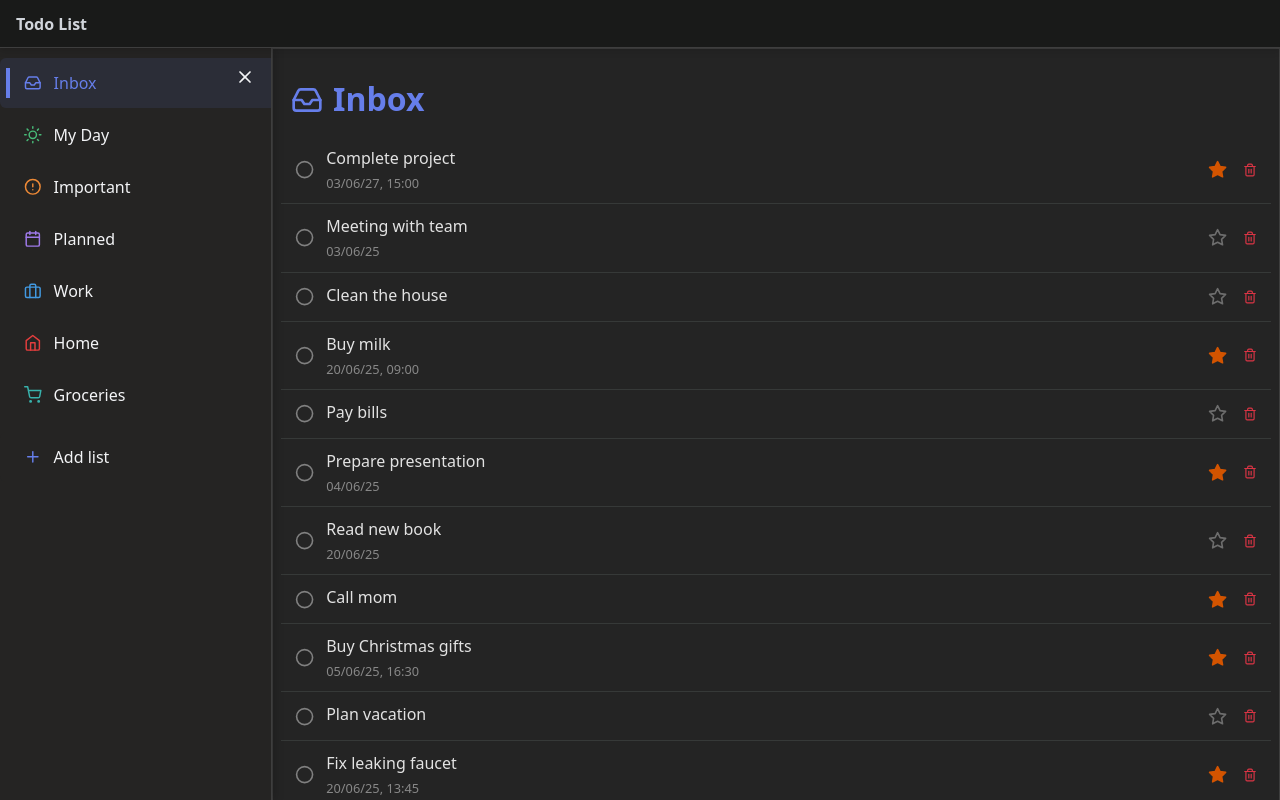
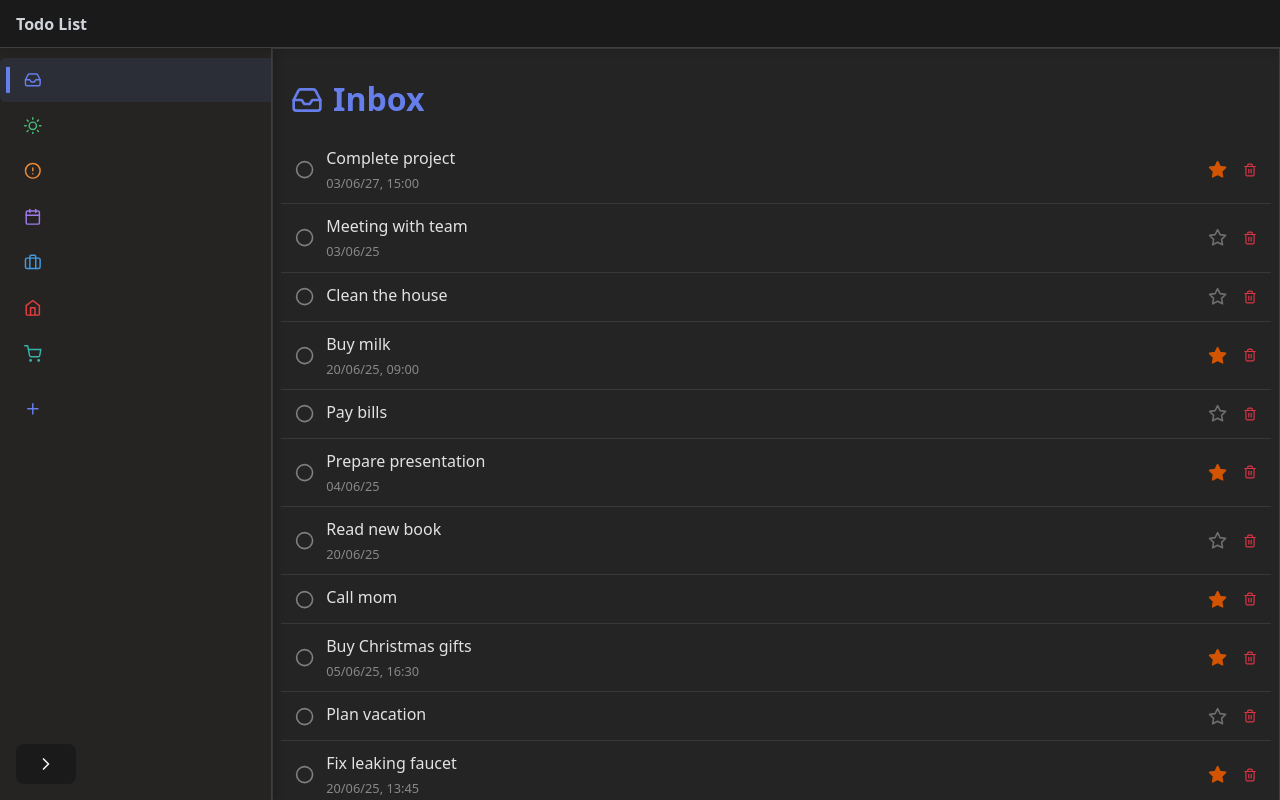
Before and after one commit to CarloGaspa/Portfolio-ToDoList, a React (Vite) app: page / in a window 1280 px wide. Shown: the top 800 px of the page. Built offline with nearby package versions, Linux system fonts and the light colour scheme.

Commit message:
add button open close

```diff
--- a/src/App.jsx
+++ b/src/App.jsx
@@ -390,7 +390,7 @@ export default function App() {
       <div className="main-area">
         <SideBar
           isOpen={sidebarOpen}
-          onClose={() => setSidebarOpen(false)}
+          onOpenClose={() => setSidebarOpen(!sidebarOpen)}
           items={sideBarItems}
           onSelectItem={setActiveContent}
           onAddItem={() => setIsModalListOpen(true)} // apri pop-up
--- a/src/components/SideBar.css
+++ b/src/components/SideBar.css
@@ -57,10 +57,26 @@
 }
 
 /* Item States */
-.sidebar li:hover {
+.sidebar li:hover,
+.openClose-btn:hover {
   background-color: rgba(102, 126, 234, 0.1);
   color: var(--text-light);
+}
+
+.sidebar li:hover {
   transform: translateX(5px);
+}
+.openClose-btn:hover {
+  transform: scale(1.1);
+}
+
+.openClose-btn {
+  position: absolute;
+  bottom: 1rem;
+  left: 1rem;
+  border: 0;
+  padding: 10px 20px;
+  transition: transform 0.3s ease;
 }
 
 .sidebar li:active {
@@ -175,7 +191,7 @@ a {
 
 /* Versione più specifica per i tuoi elementi */
 .add-btn:focus,
-.close-btn:focus,
+.openClose-btn:focus,
 .delete-btn:focus,
 .sidebar li:focus {
   outline: none;
--- a/src/components/SideBar.jsx
+++ b/src/components/SideBar.jsx
@@ -1,6 +1,12 @@
 import "../App.css";
 import "./SideBar.css";
-import { FiX, FiPlus, FiTrash2 } from "react-icons/fi";
+import {
+  FiX,
+  FiPlus,
+  FiTrash2,
+  FiChevronLeft,
+  FiChevronRight,
+} from "react-icons/fi";
 
 export default function SideBar({
   items = [],
@@ -9,7 +15,7 @@ export default function SideBar({
   onAddItem,
   onRemoveItem,
   activeContent,
-  onClose,
+  onOpenClose,
 }) {
   const handleSelect = (id) => {
     if (onSelectItem) onSelectItem(id);
@@ -25,6 +31,7 @@ export default function SideBar({
             onClick={() => handleSelect(item.id)}
             style={{ "--accent": item.color || "#667eea" }}
           >
+            {/* ICONA */}
             <span className="icon" style={{ color: item.color || "#667eea" }}>
               {item.icon && typeof item.icon === "function" ? (
                 <item.icon size={18} />
@@ -32,8 +39,9 @@ export default function SideBar({
                 item.icon
               )}
             </span>
-            <span className="label">{item.name}</span>
-            {item.deletable && (
+            {/* TITOLO */}
+            {isOpen && <span className="label">{item.name}</span>}
+            {isOpen && item.deletable && (
               <button
                 onClick={(e) => {
                   e.stopPropagation();
@@ -51,14 +59,14 @@ export default function SideBar({
         <span className="icon">
           <FiPlus />
         </span>
-        <span className="label">Add list</span>
+        {isOpen && <span className="label">Add list</span>}
       </button>
       <button
-        className="close-btn"
-        onClick={onClose}
-        aria-label="Close sidebar"
+        className="openClose-btn"
+        onClick={onOpenClose}
+        aria-label="Open Close sidebar"
       >
-        <FiX size={20} />
+        {isOpen ? <FiChevronLeft size={20} /> : <FiChevronRight size={20} />}
       </button>
     </aside>
   );
```
